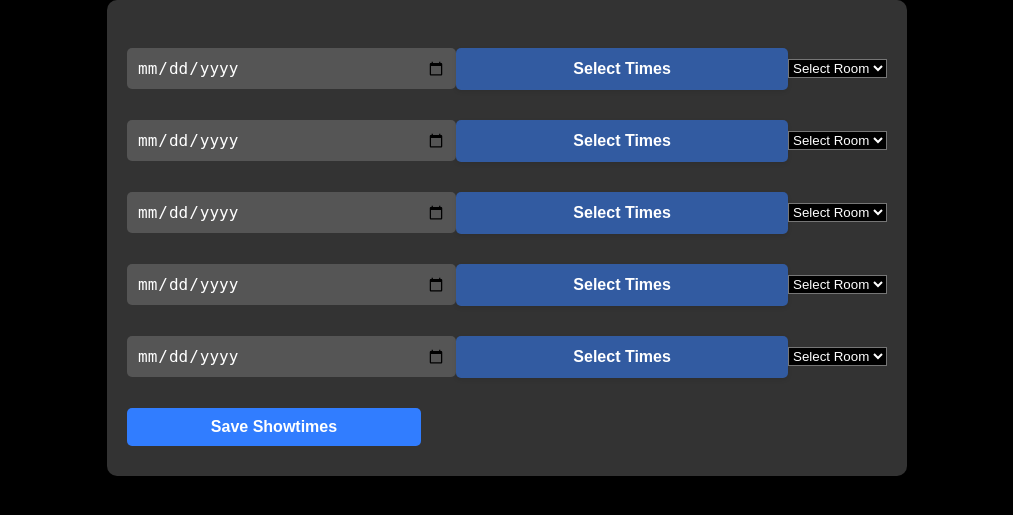
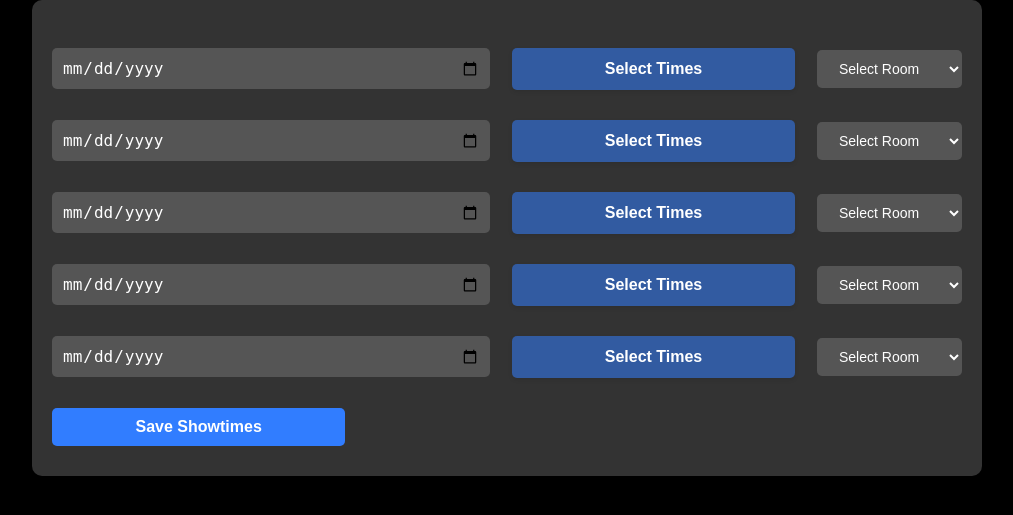
Before and after one commit to camilaCaleroVelasco/a2Backend, a PHP site: page /addShowtimes.php in a window 1280 px wide. Shown: the part 159-674 px from the top of the page, without its empty margins (133-1146 px from the left). Run offline with PHP 8.4, Linux system fonts and the light colour scheme; the visitor is signed in with stand-in values (Sample User, id 1); data comes from the database, SQL or seed files in the repository; data that the repository does not hold is empty.

Commit message:
admin showtimes css

```diff
--- a/css/showtime.css
+++ b/css/showtime.css
@@ -50,7 +50,7 @@ header {
 }
 
 form {
-    max-width: 800px;
+    max-width: 950px;
     margin: 0 auto;
     padding: 20px;
     background-color: #333;
@@ -60,7 +60,7 @@ form {
 input[type="text"],
 input[type="time"],
 input[type="date"] {
-    width: calc(50% - 20px);
+    width: calc(33.33% - 20px);
     padding: 10px;
     margin: 10px 0;
     border: none;
@@ -72,7 +72,7 @@ input[type="date"] {
 
 button[type="button"],
 button[type="submit"] {
-    width: calc(40% - 10px);
+    width: calc(33.33% - 10px);
     padding: 10px;
     margin: 10px 0;
     border: none;
@@ -100,7 +100,7 @@ button[type="submit"]:hover {
 
 .showtime input[type="time"],
 .showtime input[type="date"] {
-    width: calc(50% - 20px); /* Adjusted width */
+    width: calc(50.33% - 20px); /* Adjusted width */
 }
 
 /* CSS styles for popup */
@@ -147,18 +159,28 @@ button[type="submit"]:hover {
     background-color: transparent; /* Set the background color to transparent */
 }
 
-h2{
+.showtime select[name="room_id[]"] {
+    width: calc(20.33% - 40px); /* Adjusted width */
+    padding: 10px 18px; /* Padding adjusted */
+    border: none;
+    border-radius: 5px;
+    background-color: #555; /* Dropdown background color */
+    color: white;
+    font-size: 14px;
+}
+
+h2 {
     background-color: transparent;
     text-align: center;
 }
 
-h3{
+h3 {
     background-color: transparent;
     text-align: center;
 }
 
 button.select-times-button {
-    width: calc(50% - 20px);
+    width: calc(33.33% - 20px);
     padding: 12px 24px; /* Increased padding for better button size */
     margin: 10px 0;
     border: none;
```
Also changed, not shown: other parts of css/showtime.css (+23 -8 lines).
